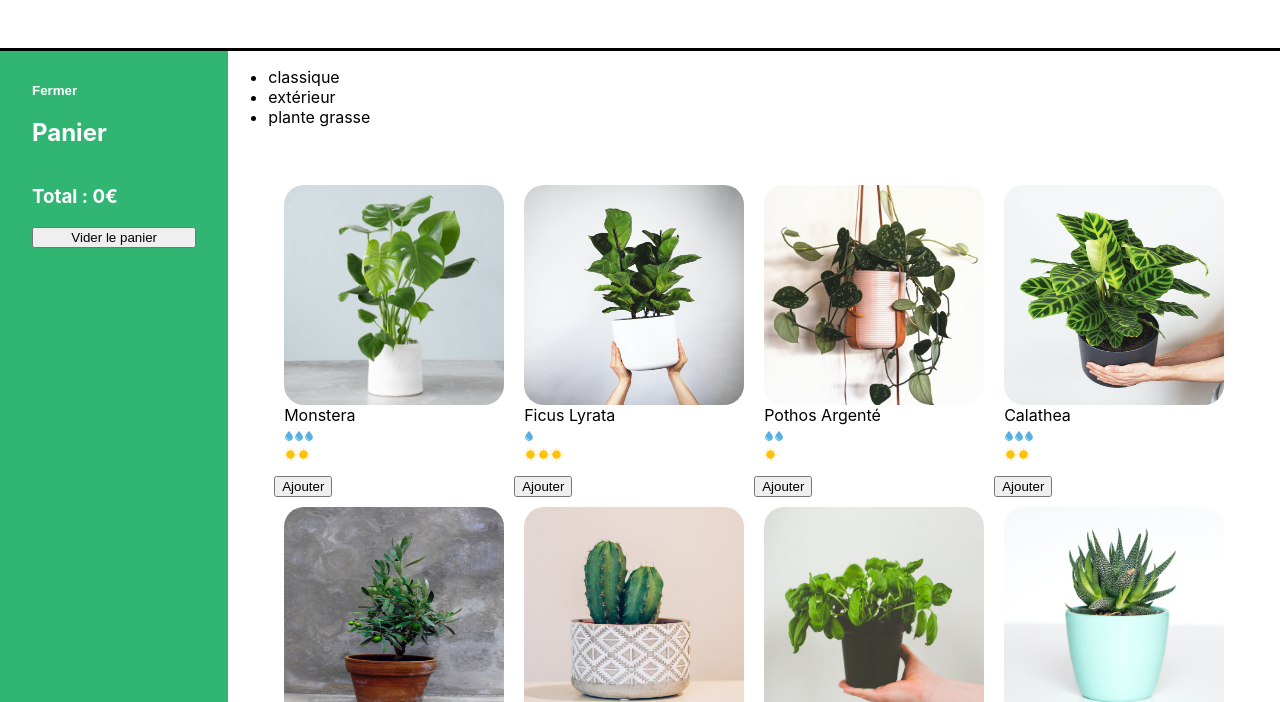
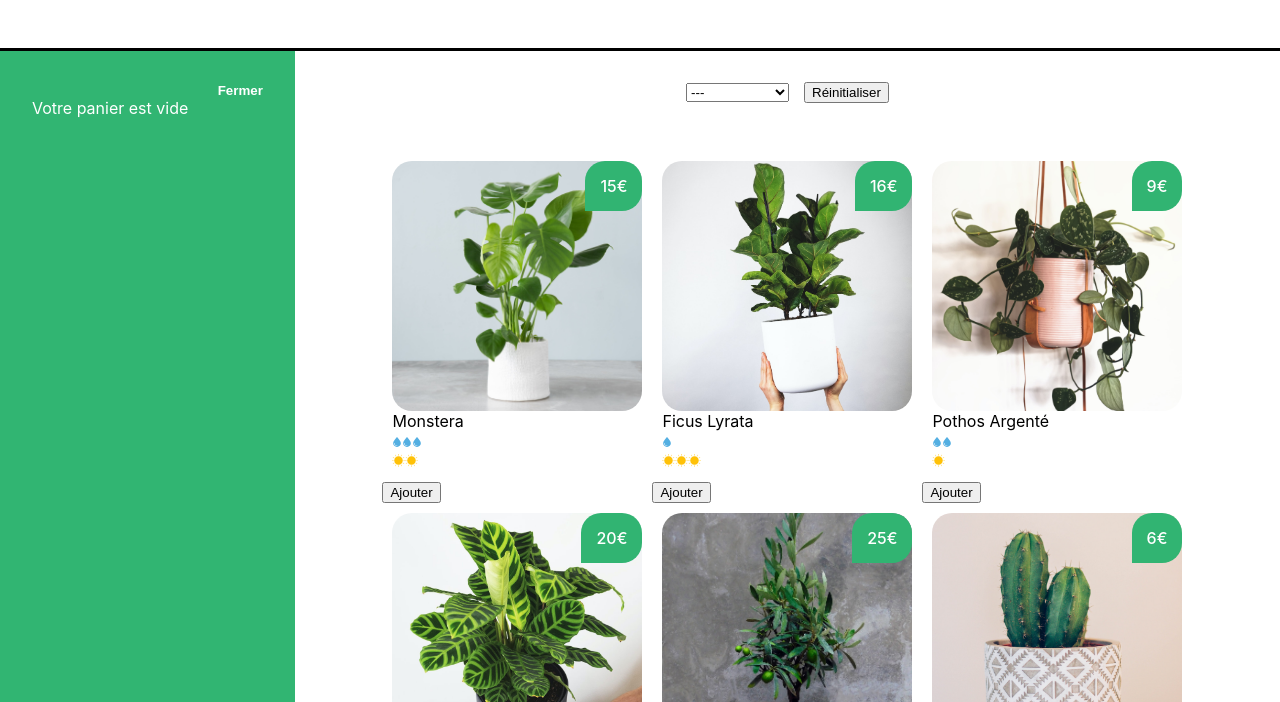
Before and after one commit to Maeva-RODRIGUES/jungle_house, a React app: page / in a window 1280 px wide. Shown: the part 98-800 px from the top of the page. Built offline with nearby package versions, Linux system fonts and the light colour scheme.

Commit message:
Add use effect

```diff
--- a/src/components/App.js
+++ b/src/components/App.js
@@ -1,4 +1,4 @@
-import { useState } from 'react'
+import { useState, useEffect } from 'react'
 import Banner from './Banner'
 import logo from '../assets/logo.png'
 import Cart from './Cart'
@@ -7,17 +7,17 @@ import ShoppingList from './ShoppingList'
 import '../styles/Layout.css'
 // import music from '../assets/music.mp3'; // Importer  fichier audio
 
+			 function App() {
+				const savedCart = localStorage.getItem('cart')
+				const [cart, updateCart] = useState(savedCart ? JSON.parse(savedCart) : [])
+				useEffect(() => {
+					localStorage.setItem('cart', JSON.stringify(cart))
+				}, [cart])
 
-function App() {
-	const [cart, updateCart] = useState([])
 				return (
 					<div>
-			{/* Ajouter musique ici */}
-			 {/* <audio src={music} autoPlay loop style={{ display: 'none' }} /> */}
-
-
 						<Banner>
-				<img src={logo} alt='La maison jungle' className='lmj-logo' />
+							<img src={logo} alt='logo-la-maison-jungle' className='lmj-logo' />
 							<h1 className='lmj-title'>La maison jungle</h1>
 						</Banner>
 						<div className='lmj-layout-inner'>
--- a/src/components/CareScale.js
+++ b/src/components/CareScale.js
@@ -1,6 +1,8 @@
 import Sun from '../assets/sun.svg'
 import Water from '../assets/water.svg'
 
+// Ici, il s'agit d'une manière de faire.
+//Vous auriez aussi pu utiliser une fonction qui retourne l'élément souhaité, ou bien faire directement des conditions
 const quantityLabel = {
 	1: 'peu',
 	2: 'modérément',
--- a/src/components/Cart.js
+++ b/src/components/Cart.js
@@ -1,4 +1,4 @@
-import { useState } from 'react'
+import { useState, useEffect } from 'react'
 import '../styles/Cart.css'
 
 function Cart({ cart, updateCart }) {
@@ -7,6 +7,10 @@ function Cart({ cart, updateCart }) {
 		(acc, plantType) => acc + plantType.amount * plantType.price,
 		0
 	)
+	useEffect(() => {
+		document.title = `LMJ: ${total}€ d'achats`
+	}, [total])
+
 	return isOpen ? (
 		<div className='lmj-cart'>
 			<button
@@ -15,15 +19,22 @@ function Cart({ cart, updateCart }) {
 			>
 				Fermer
 			</button>
+			{cart.length > 0 ? (
+				<div>
 					<h2>Panier</h2>
+					<ul>
 						{cart.map(({ name, price, amount }, index) => (
 							<div key={`${name}-${index}`}>
 								{name} {price}€ x {amount}
 							</div>
 						))}
-
-			<h3>Total : {total}€</h3>
+					</ul>
+					<h3>Total :{total}€</h3>
 					<button onClick={() => updateCart([])}>Vider le panier</button>
+				</div>
+			) : (
+				<div>Votre panier est vide</div>
+			)}
 		</div>
 	) : (
 		<div className='lmj-cart-closed'>
--- /dev/null
+++ b/src/components/Categories.js
@@ -0,0 +1,23 @@
+import '../styles/Categories.css'
+
+function Categories({ setActiveCategory, categories, activeCategory }) {
+	return (
+		<div className='lmj-categories'>
+			<select
+				value={activeCategory}
+				onChange={(e) => setActiveCategory(e.target.value)}
+				className='lmj-categories-select'
+			>
+				<option value=''>---</option>
+				{categories.map((cat) => (
+					<option key={cat} value={cat}>
+						{cat}
+					</option>
+				))}
+			</select>
+			<button onClick={() => setActiveCategory('')}>Réinitialiser</button>
+		</div>
+	)
+}
+
+export default Categories
--- a/src/components/PlantItem.js
+++ b/src/components/PlantItem.js
@@ -5,9 +5,10 @@ function handleClick(plantName) {
 	alert(`Vous voulez acheter 1 ${plantName}? Très bon choix 🌱✨`)
 }
 
-function PlantItem({ cover, name, water, light }) {
+function PlantItem({ cover, name, water, light, price }) {
 	return (
 		<li className='lmj-plant-item' onClick={() => handleClick(name)}>
+			<span className='lmj-plant-item-price'>{price}€</span>
 			<img className='lmj-plant-item-cover' src={cover} alt={`${name} cover`} />
 			{name}
 			<div>
--- a/src/components/ShoppingList.js
+++ b/src/components/ShoppingList.js
@@ -1,11 +1,14 @@
+import { useState } from 'react'
 import { plantList } from '../datas/plantList'
 import PlantItem from './PlantItem'
+import Categories from './Categories'
 import '../styles/ShoppingList.css'
 
 function ShoppingList({ cart, updateCart }) {
+	const [activeCategory, setActiveCategory] = useState('')
 	const categories = plantList.reduce(
-		(acc, plant) =>
-			acc.includes(plant.category) ? acc : acc.concat(plant.category),
+		(acc, elem) =>
+			acc.includes(elem.category) ? acc : acc.concat(elem.category),
 		[]
 	)
 
@@ -26,18 +29,27 @@ function ShoppingList({ cart, updateCart }) {
 
 	return (
 		<div className='lmj-shopping-list'>
-			<ul>
-				{categories.map((cat) => (
-					<li key={cat}>{cat}</li>
-				))}
-			</ul>
+			<Categories
+				categories={categories}
+				setActiveCategory={setActiveCategory}
+				activeCategory={activeCategory}
+			/>
+
 			<ul className='lmj-plant-list'>
-				{plantList.map(({ id, cover, name, water, light, price }) => (
-					<div key={id}>
-						<PlantItem cover={cover} name={name} water={water} light={light} />
-						<button onClick={() => addToCart(name, price)}>Ajouter</button>
-					</div>
-				))}
+				{plantList.map(({ id, cover, name, water, light, price, category }) =>
+					!activeCategory || activeCategory === category ? (
+						<div key={id}>
+							<PlantItem
+								cover={cover}
+								name={name}
+								water={water}
+								light={light}
+								price={price}
+							/>
+							<button onClick={() => addToCart(name, price)}>Ajouter</button>
+						</div>
+					) : null
+				)}
 			</ul>
 		</div>
 	)
--- a/src/styles/Cart.css
+++ b/src/styles/Cart.css
@@ -5,7 +5,7 @@
 	display: flex;
 	flex-direction: column;
 	justify-content: flex-start;
-	width: 200px;
+	width: 300px;
 }
 
 .lmj-cart-add-button {
@@ -22,11 +22,12 @@
 	align-self: self-start;
 	padding: 0;
 	color: white;
+	align-self: flex-end;
 }
 
 .lmj-cart-closed {
 	padding: 32px;
-	width: 200px;
+	width: 300px;
 }
 
 .lmj-cart-closed > button {
--- /dev/null
+++ b/src/styles/Categories.css
@@ -0,0 +1,8 @@
+.lmj-categories {
+	text-align: center;
+	padding-top: 30px;
+}
+
+.lmj-categories-select {
+	margin-right: 15px;
+}
--- a/src/styles/PlantItem.css
+++ b/src/styles/PlantItem.css
@@ -1,7 +1,8 @@
 .lmj-plant-item-cover {
-	height: 220px;
-	width: 220px;
+	height: 250px;
+	width: 250px;
 	border-radius: 20px;
+	object-fit: cover;
 }
 
 .lmj-plant-item {
@@ -11,4 +12,16 @@
 	justify-content: center;
 	flex-direction: column;
 	text-transform: capitalize;
+	position: relative;
 }
+
+.lmj-plant-item-price {
+	position: absolute;
+	border-radius: 20px 20px 20px 0;
+	background-color: #31b472;
+	color: white;
+	padding: 15px;
+	right: 0;
+	top: 0;
+	font-weight: 500;
+}
```
Lines whose indentation alone changed are shown as unchanged.
